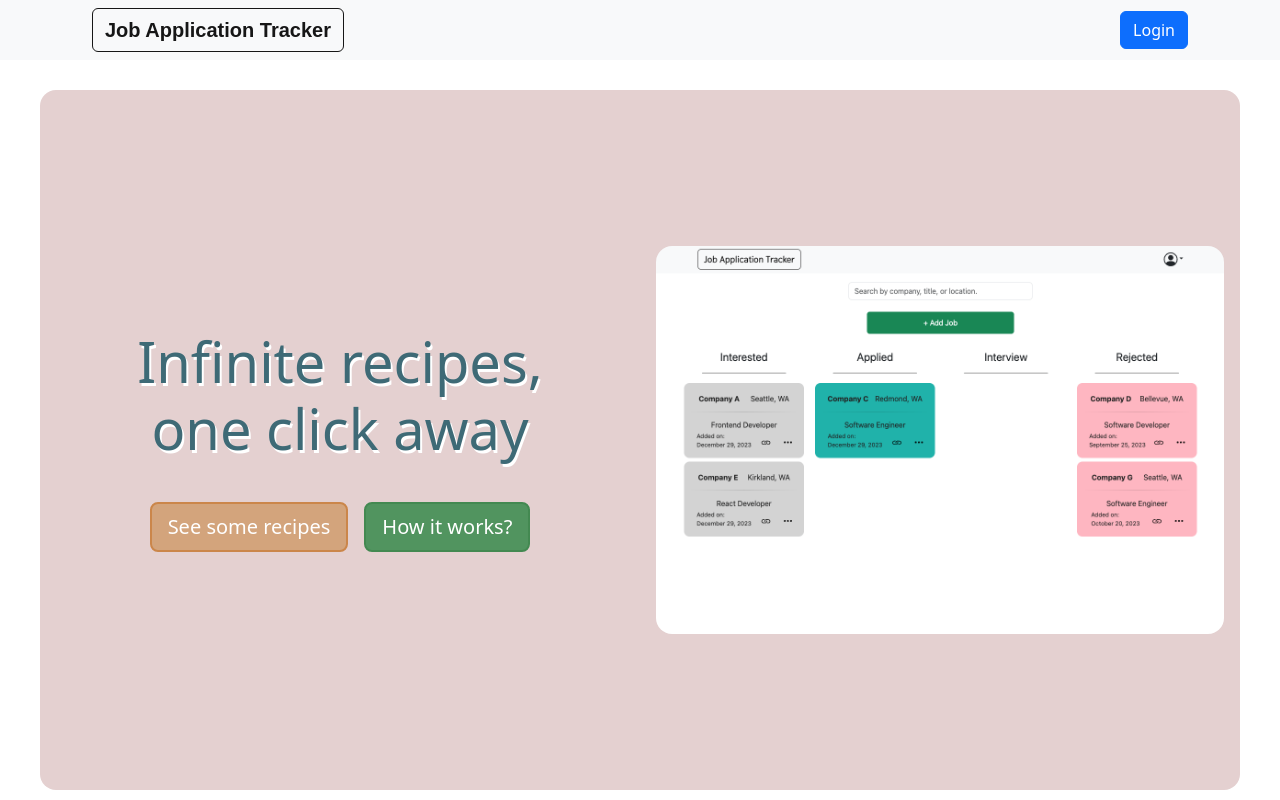
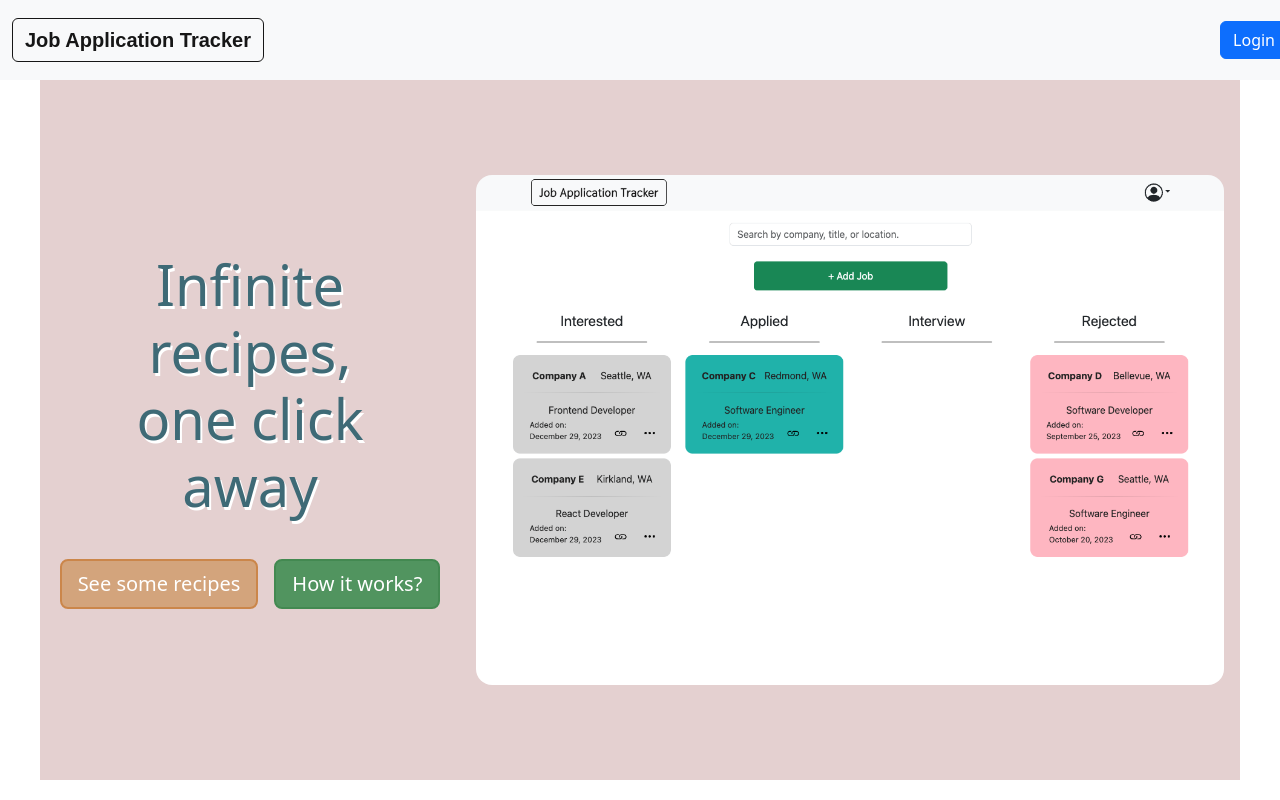
Before and after one commit to cleecoloma/job-application-tracker, a React (Vite) app: page / in a window 1280 px wide. Built offline with nearby package versions, Linux system fonts and the light colour scheme; no server answers; a web font is replaced by a local one.

Commit message:
updated Hero component styling

```diff
--- a/src/components/Header.jsx
+++ b/src/components/Header.jsx
@@ -18,39 +18,43 @@ class Header extends React.Component {
   render() {
     const { isAuthenticated } = this.props.auth0;
     return (
-      <>
-        <Navbar fixed="top" expand="lg" className="bg-body-tertiary header">
+      <Navbar
+        id='header-navbar'
+        fixed='top'
+        expand='xl'
+        className='bg-body-tertiary header'
+      >
         <Container fluid>
-            <Navbar.Brand href="/" id="brand-name">
+          <Navbar.Brand href='/' id='brand-name'>
             Job Application Tracker
           </Navbar.Brand>
           <Nav
-              className="me-auto my-2 my-lg-0"
+            className='me-auto my-2 my-lg-0'
             style={{ maxHeight: '100px' }}
             navbarScroll
           ></Nav>
           {this.props.isDemoAccount && (
             <NavDropdown
               title={<PersonCircle size={30} />}
-                id="basic-nav-dropdown"
-                className="custom-dropdown"
-                align="end"
+              id='basic-nav-dropdown'
+              className='custom-dropdown'
+              align='end'
             >
-                <NavDropdown.Item className="header-button">
-                  <Link className="nav-link custom-nav-link" to="/DemoAccount">
+              <NavDropdown.Item className='header-button'>
+                <Link className='nav-link custom-nav-link' to='/DemoAccount'>
                   Profile
                 </Link>
               </NavDropdown.Item>
-                <NavDropdown.Item className="header-button">
-                  <Link className="nav-link custom-nav-link" to="/Contact">
+              <NavDropdown.Item className='header-button'>
+                <Link className='nav-link custom-nav-link' to='/Contact'>
                   Contact
                 </Link>
               </NavDropdown.Item>
               <NavDropdown.Divider />
-                <Link className="nav-link custom-nav-link" to="/">
-                  <div id="logout-button">
+              <Link className='nav-link custom-nav-link' to='/'>
+                <div id='logout-button'>
                   <Button
-                      variant="primary"
+                    variant='primary'
                     onClick={() => this.props.handleDemoLogout()}
                   >
                     Logout
@@ -62,23 +66,23 @@ class Header extends React.Component {
           {isAuthenticated && (
             <NavDropdown
               title={<PersonCircle size={30} />}
-                id="basic-nav-dropdown"
-                className="custom-dropdown"
-                align="end"
+              id='basic-nav-dropdown'
+              className='custom-dropdown'
+              align='end'
             >
-                <NavDropdown.Item className="header-button">
-                  <Link className="nav-link custom-nav-link" to="/Profile">
+              <NavDropdown.Item className='header-button'>
+                <Link className='nav-link custom-nav-link' to='/Profile'>
                   Profile
                 </Link>
               </NavDropdown.Item>
-                <NavDropdown.Item className="header-button">
-                  <Link className="nav-link custom-nav-link" to="/Contact">
+              <NavDropdown.Item className='header-button'>
+                <Link className='nav-link custom-nav-link' to='/Contact'>
                   Contact
                 </Link>
               </NavDropdown.Item>
               <NavDropdown.Divider />
-                <Link className="nav-link custom-nav-link" to="/">
-                  <div id="logout-button">
+              <Link className='nav-link custom-nav-link' to='/'>
+                <div id='logout-button'>
                   <Logout />
                 </div>
               </Link>
@@ -87,8 +91,8 @@ class Header extends React.Component {
           {!isAuthenticated && !this.props.isDemoAccount ? (
             <>
               <Button
-                  id="demo-button"
-                  variant="primary"
+                id='demo-button'
+                variant='primary'
                 onClick={() => this.props.toggleLoginModal()}
               >
                 Login
@@ -97,7 +101,6 @@ class Header extends React.Component {
           ) : null}
         </Container>
       </Navbar>
-      </>
     );
   }
 }
--- a/src/styles/Header.css
+++ b/src/styles/Header.css
@@ -1,4 +1,12 @@
 @import url('https://fonts.googleapis.com/css2?family=Thasadith:wght@400;700&display=swap');
+
+#header-navbar {
+  margin: 0 auto;
+  width: 1300px;
+  z-index: 9001;
+  height: 80px;
+  background-color: white;
+}
 
 #brand-name {
   color: rgb(22, 22, 22);
@@ -7,10 +15,6 @@
   padding: 6px 12px;
   font-weight: 700;
   border-radius: 6px;
-}
-
-.header {
-  padding: 8px 5rem;
 }
 
 .header-button {
--- a/src/styles/Hero.css
+++ b/src/styles/Hero.css
@@ -1,14 +1,13 @@
 .hero-container {
   display: flex;
   width: 1300px;
-  margin-top: 90px;
+  margin-top: 80px;
   min-height: calc(100vh - 100px);
   background-color: #e4d0d0;
-  border-radius: 1rem;
 }
 
 #hero-left {
-  width: 50%;
+  width: 35%;
   display: flex;
   justify-content: center;
   align-items: center;
@@ -29,7 +28,7 @@
   display: flex;
   justify-content: center;
   align-items: center;
-  width: 50%;
+  width: 65%;
   padding: 1rem;
 }
 
```
Lines whose indentation alone changed are shown as unchanged.
